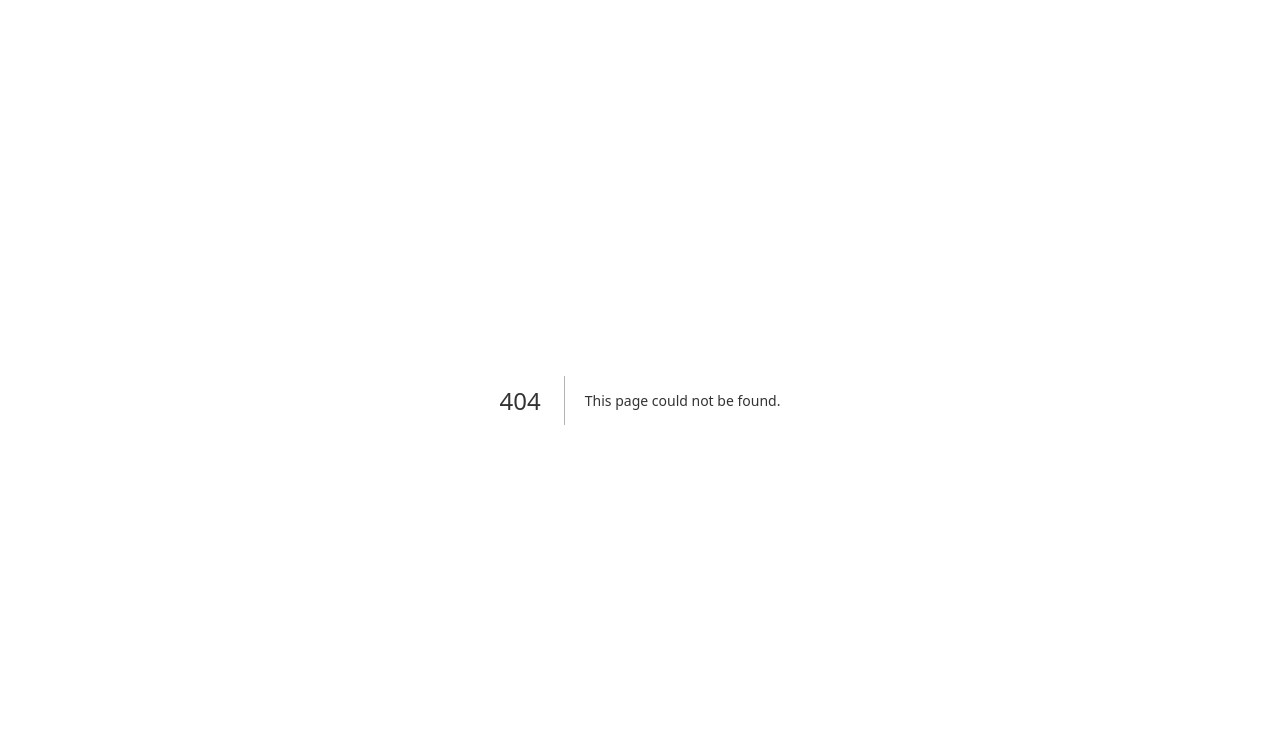
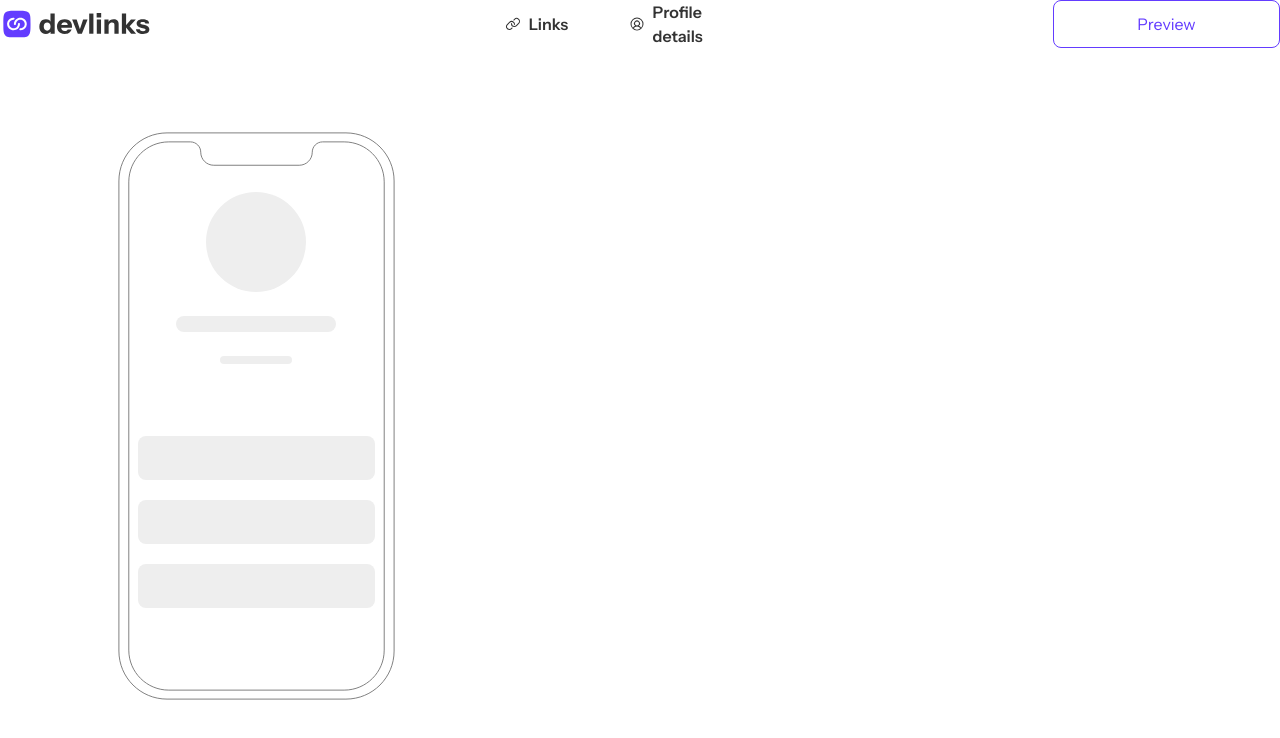
Before and after one commit to abel-otegbola/Devlinks, a Next.js app: page /links in a window 1280 px wide. Before the commit this address had no page. Shown: the top 738 px of the page. Built offline with nearby package versions, Linux system fonts and the light colour scheme.

Commit message:
feat: create login, register and links pages

```diff
--- /dev/null
+++ b/src/app/links/page.tsx
@@ -0,0 +1,37 @@
+import Header from "@/components/header/header";
+import Image from "next/image";
+
+export default function Links() {
+    return (
+        <>
+        <Header />
+        <div className="flex flex-wrap ">
+            <div className="md:w-[40%] min-h-screen flex items-center justify-center px-[10%]">
+
+                <div className="relative w-[308px] h-[632px] bg-cover p-[60px_20px]">
+                    <Image src="/images/phone.svg" alt="preview-phone" width={308} height={632} className="absolute top-0 left-0 z-[-1]" />
+
+                    <div className="flex flex-col items-center gap-6 w-full h-full">
+                        <div className={`bg-[#EEEEEE] rounded-full w-[100px] h-[100px]`} >
+                        </div>
+
+                        <p className="bg-[#EEEEEE] rounded-[32px] h-[16px] w-[160px]"></p>
+                        <p className="bg-[#EEEEEE] rounded-[32px] h-[8px] w-[72px]"></p>
+
+                        <div className="flex flex-col gap-5 py-12">
+                            <p className="bg-[#EEEEEE] rounded-[8px] h-[44px] w-[237px]"></p>
+                            <p className="bg-[#EEEEEE] rounded-[8px] h-[44px] w-[237px]"></p>
+                            <p className="bg-[#EEEEEE] rounded-[8px] h-[44px] w-[237px]"></p>
+                        </div>
+                    </div>
+                </div>
+
+            </div>
+
+            <div className="md:w-[60%]">
+
+            </div>
+        </div>
+        </>
+    )
+}
--- /dev/null
+++ b/src/app/login/page.tsx
@@ -0,0 +1,33 @@
+'use client'
+import Button from "@/components/button/button";
+import Input from "@/components/input/input";
+import { Envelope, LockKey } from "@phosphor-icons/react";
+import Image from "next/image";
+import Link from "next/link";
+
+export default function Login() {
+    return (
+        <div className="min-h-screen flex items-center justify-center">
+            <div className="sm:w-[476px] w-full p-12">
+                <div className="flex items-center justify-center mb-12">
+                    <Image src="/images/logo-full.svg" width={150} height={30} alt="logo" />
+                </div>
+
+                <form className="flex flex-col gap-5">
+                    <div>
+                        <h1 className="font-bold xl:text-[32px]">Login</h1>
+                        <p className="mt-2 mb-6">Add your details below to get back into the app</p>
+                    </div>
+
+                    <Input name="email" label="Email address" type="email" error="Input field" placeholder="Enter your email address" leftIcon={<Envelope weight="fill" size={24}/>}/>
+
+                    <Input name="password" label="password" type="password" error="" placeholder="Enter your password" leftIcon={<LockKey weight="fill" size={24}/>}/>
+
+                    <Button size="full">Login</Button>
+
+                    <p className="text-center">Don't have an account? <Link href={"/register"} className="text-primary">Create account</Link></p>
+                </form>
+            </div>
+        </div>
+    )
+}
--- /dev/null
+++ b/src/app/register/page.tsx
@@ -0,0 +1,37 @@
+'use client'
+import Button from "@/components/button/button";
+import Input from "@/components/input/input";
+import { Envelope, LockKey } from "@phosphor-icons/react";
+import Image from "next/image";
+import Link from "next/link";
+
+export default function Login() {
+    return (
+        <div className="min-h-screen flex items-center justify-center">
+            <div className="sm:w-[476px] w-full p-12">
+                <div className="flex items-center justify-center mb-12">
+                    <Image src="/images/logo-full.svg" width={150} height={30} alt="logo" />
+                </div>
+
+                <form className="flex flex-col gap-5">
+                    <div>
+                        <h1 className="font-bold xl:text-[32px]">Create account</h1>
+                        <p className="mt-2 mb-6">Let’s get you started sharing your links!</p>
+                    </div>
+
+                    <Input name="email" label="Email address" type="email" error="Input field" placeholder="e.g alex@email.com" leftIcon={<Envelope weight="fill" size={24}/>}/>
+
+                    <Input name="password" label="Create password" type="password" error="" placeholder="At least 8 characters" leftIcon={<LockKey weight="fill" size={24}/>}/>
+
+                    <Input name="cpassword" label="Confirm password" type="password" error="" placeholder="At least 8 characters" leftIcon={<LockKey weight="fill" size={24}/>}/>
+
+                    <p className="text-[12px] text-gray">Password must contain at least 8 characters</p>
+
+                    <Button size="full">Create new account</Button>
+
+                    <p className="text-center">Already have an account? <Link href={"/login"} className="text-primary">Login</Link></p>
+                </form>
+            </div>
+        </div>
+    )
+}
```
